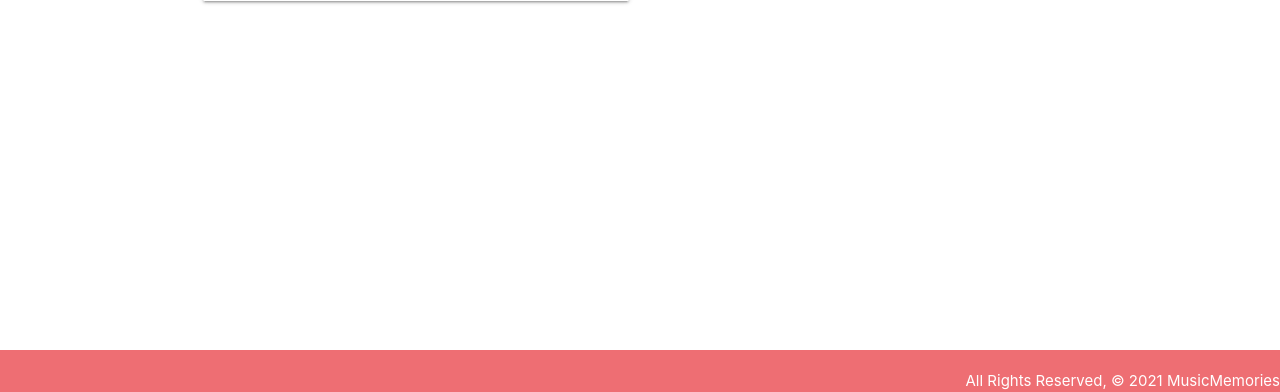
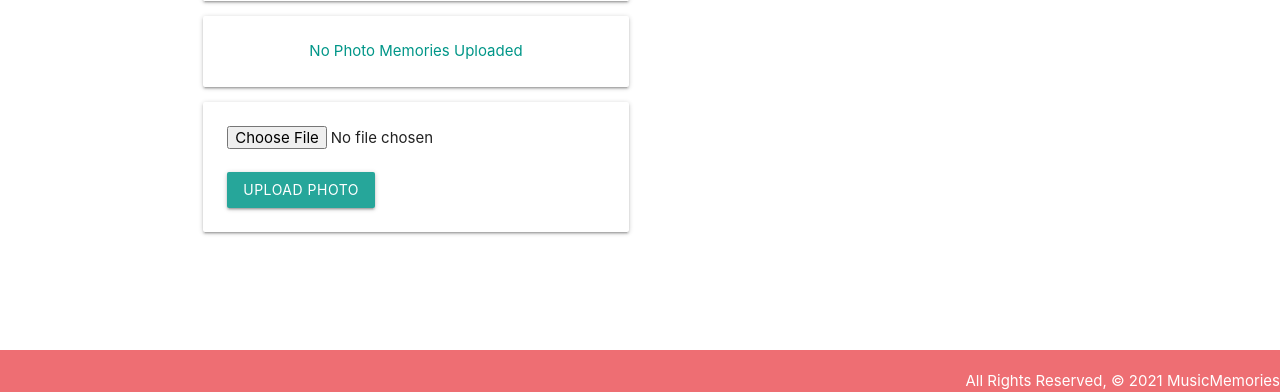
Before and after one commit to SpicyMeatloaf/music-memories, a Django app: template main_app/templates/music/detail.html in a window 1280 px wide. Shown: the part 408-800 px from the top of the page. Run offline with Django 3.2, Linux system fonts and the light colour scheme; the template is opened without the code that fills it, so the values that code supplies are empty.

Commit message:
feat: adds aws s3 photo upload to detail page

```diff
--- a/main_app/templates/music/detail.html
+++ b/main_app/templates/music/detail.html
@@ -19,6 +19,19 @@
             </div>
         </div>
 
+        {% for photo in music.photo_set.all %}
+            <img src="{{photo.url}}" alt="{{music.song}}" class="responsive-img card-panel">
+        {% empty %}
+            <div class="card-panel teal-text center-align">No Photo Memories Uploaded</div>
+        {% endfor %}
+        <form class="card-panel" action="{% url 'add_photo' music.id %}" method="POST" enctype="multipart/form-data">
+            {% csrf_token %}
+            <input type="file" name="photo-file">
+            <br>
+            <br>
+            <input type="submit" class="btn" value="Upload Photo">
+        </form>
+
     </div>
 
 </div>
--- a/main_app/urls.py
+++ b/main_app/urls.py
@@ -9,4 +9,7 @@ urlpatterns = [
     path('music/<int:pk>/update/', views.MusicUpdate.as_view(), name='music_update'),
     path('music/<int:pk>/delete/', views.MusicDelete.as_view(), name='music_delete'),
     path('music/<int:music_id>/', views.music_detail, name='detail'),
+    # adds photo
+    path('music/<int:music_id>/add_photo', views.add_photo, name='add_photo'),
+
 ]
```
Also changed, not shown: main_app/models.py (+7 -0 lines), main_app/views.py (+23 -2 lines), main_app/migrations/0003_photo.py (added).
